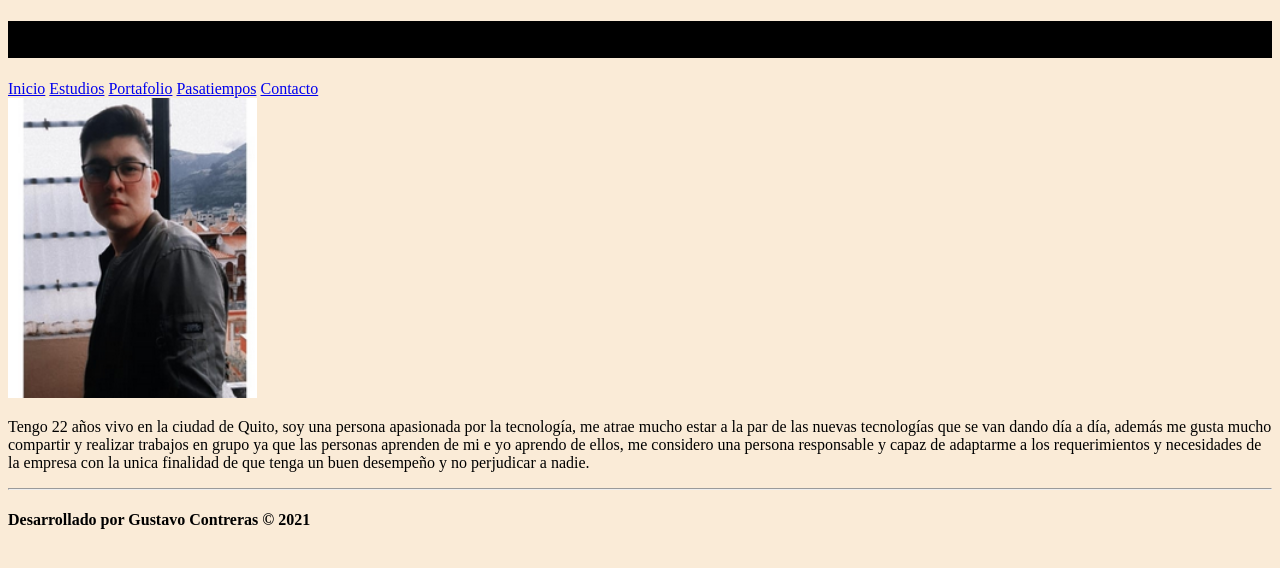
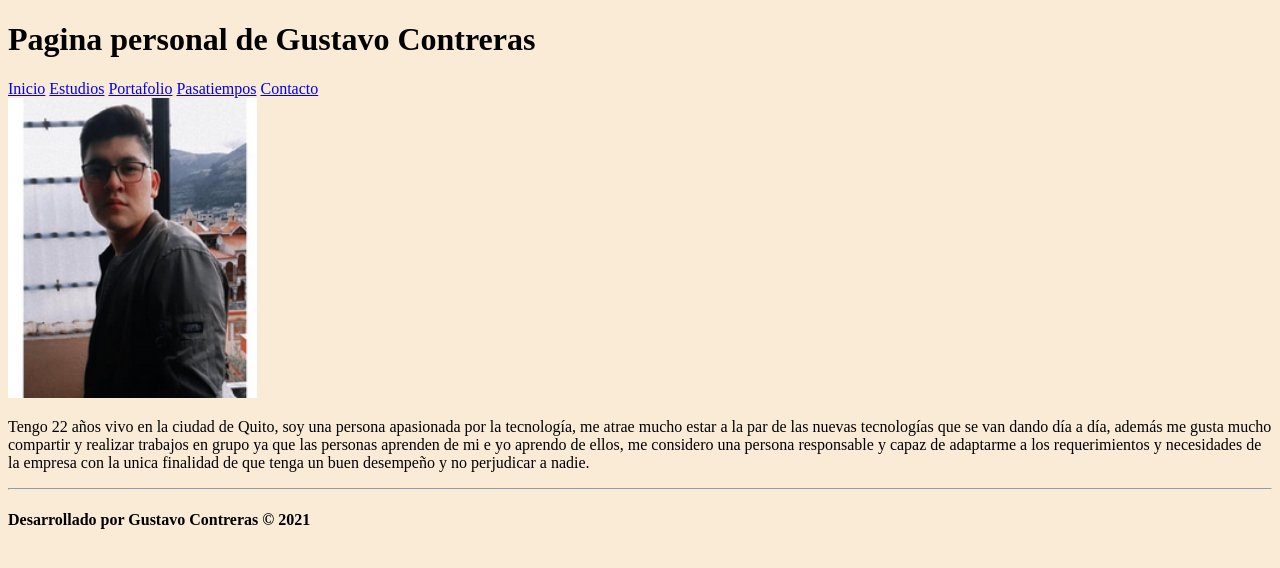
Before and after one commit to GusAdolf/Blog__htmlContrerasGustavo, a plain HTML site: page index.html in a window 1280 px wide. Drawn offline with Linux system fonts and the light colour scheme.

Commit message:
cambiar color h1 estilo

```diff
--- a/assets/css/estilos.css
+++ b/assets/css/estilos.css
@@ -4,5 +4,5 @@ body{
 
 h1{
     align-items: center;
-    background-color: black;
+    color: black;
 }
```
